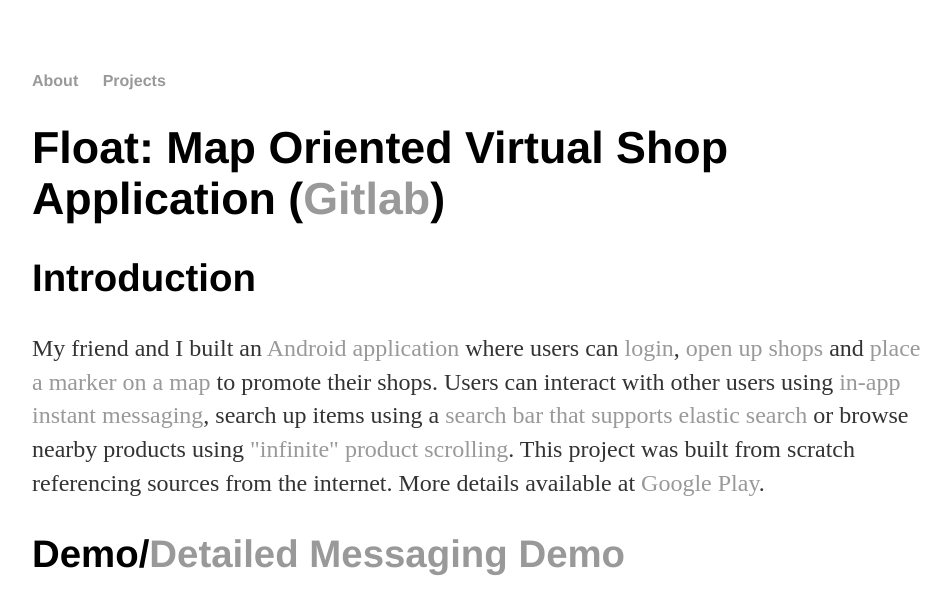
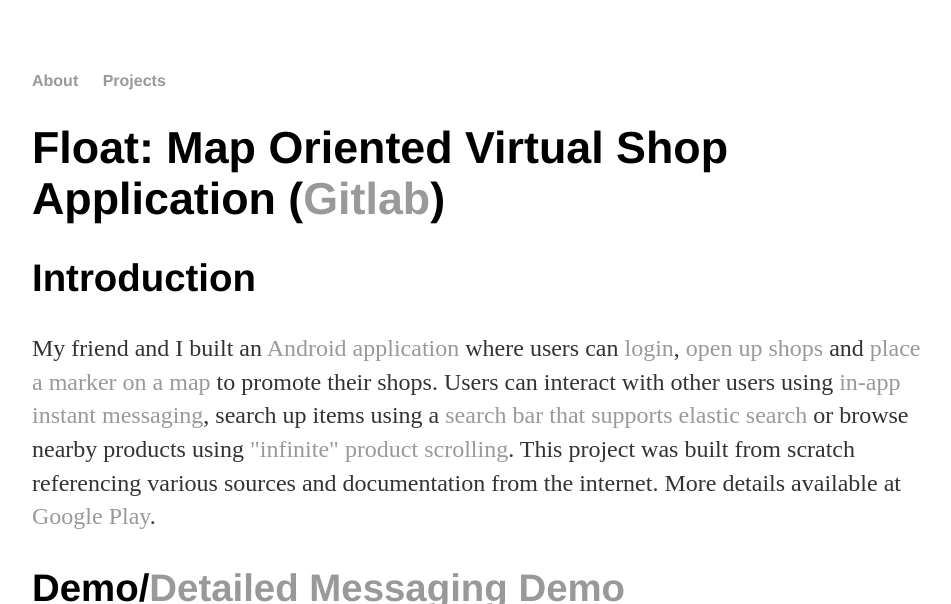
Before and after one commit to jcho7022/jcho7022.github.io, a Jekyll site: the page built from projects/float/index.html, in a window 1280 px wide and 900 px high, cut to the strip 0-604 px from the top of the window. Shown: the whole strip, without its empty margins (160-1111 px from the left). Built offline with Jekyll 4.4.1, drawn with Linux system fonts in a browser that asks for light colours.

Commit message:
Update index.html

```diff
--- a/projects/float/index.html
+++ b/projects/float/index.html
@@ -12,7 +12,7 @@ title: "Float: Map Oriented Virtual Shop Application"
 Users can interact with other users using <a href="https://jcho7022.github.io/projects/float/messaging.jpg">in-app instant messaging</a>,
 	search up items using a <a href="https://jcho7022.github.io/projects/float/elastic_search.jpg">search bar that supports elastic search</a>
   or browse nearby products using <a href="https://jcho7022.github.io/projects/float/infinite_product.jpg">"infinite" product scrolling</a>.
-	This project was built from scratch referencing sources from the internet.
+	This project was built from scratch referencing various sources and documentation from the internet.
 	More details available at <a href="https://play.google.com/store/apps/details?id=com.floatapplication">Google Play</a>. </p>
 
 <h2>Demo/<a href="https://jcho7022.github.io/projects/chatbot">Detailed Messaging Demo</a></h2>
```
